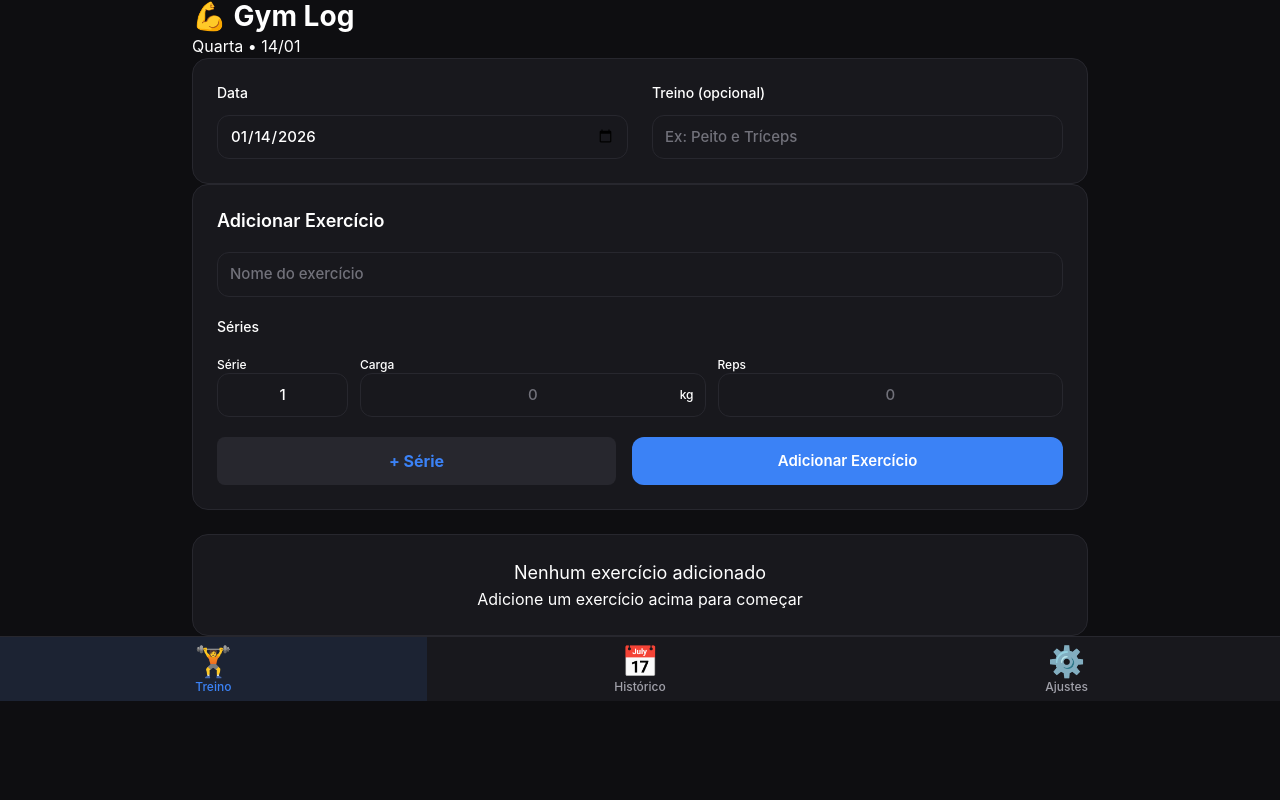
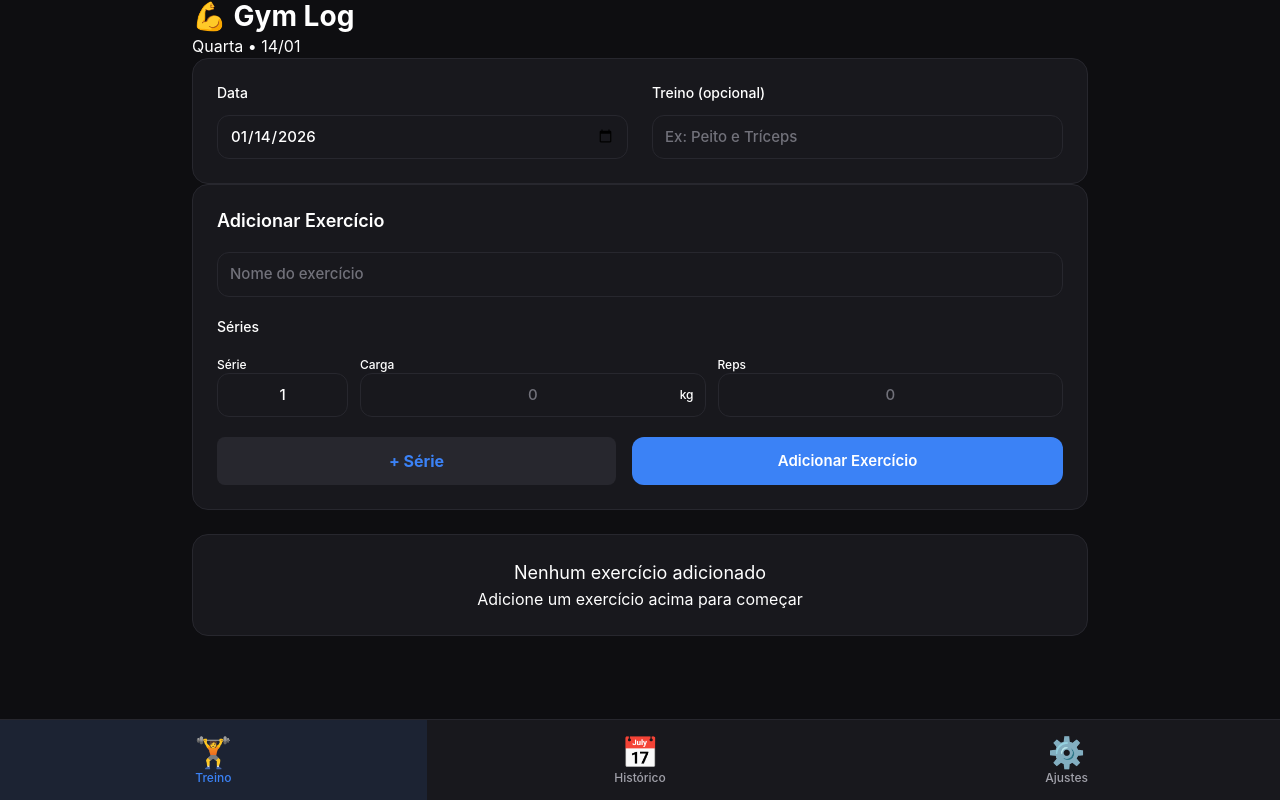
Before and after one commit to offmonte/gym-log, a Next.js app: page / in a window 1280 px wide. Built offline with nearby package versions, Linux system fonts and the light colour scheme.

Commit message:
completionId: cgen-3825c058f86c4dc59dca4662e14e22a5
cgen-3825c058f86c4dc59dca4662e14e22a5

```diff
--- a/components/BottomNav.tsx
+++ b/components/BottomNav.tsx
@@ -17,8 +17,8 @@ export default function BottomNav({ activeTab, onTabChange }: BottomNavProps) {
   ];
 
   return (
-    <nav className="fixed bottom-0 left-0 right-0 bg-secondary border-t border-tertiary md:relative">
-      <div className="flex justify-around items-center h-20 md:h-16">
+    <nav className="fixed bottom-0 left-0 right-0 bg-secondary border-t border-tertiary">
+      <div className="flex justify-around items-center h-20">
         {tabs.map((tab) => (
           <button
             key={tab.id}
```
